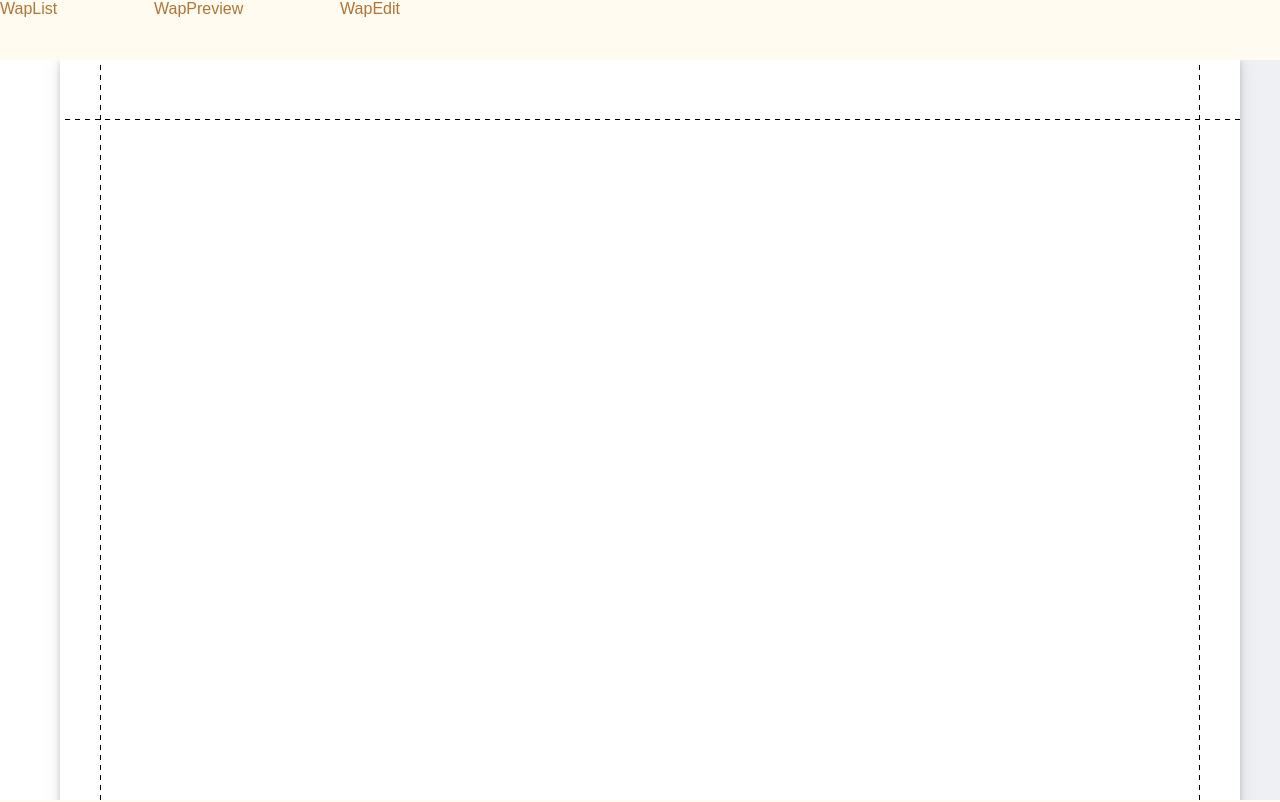
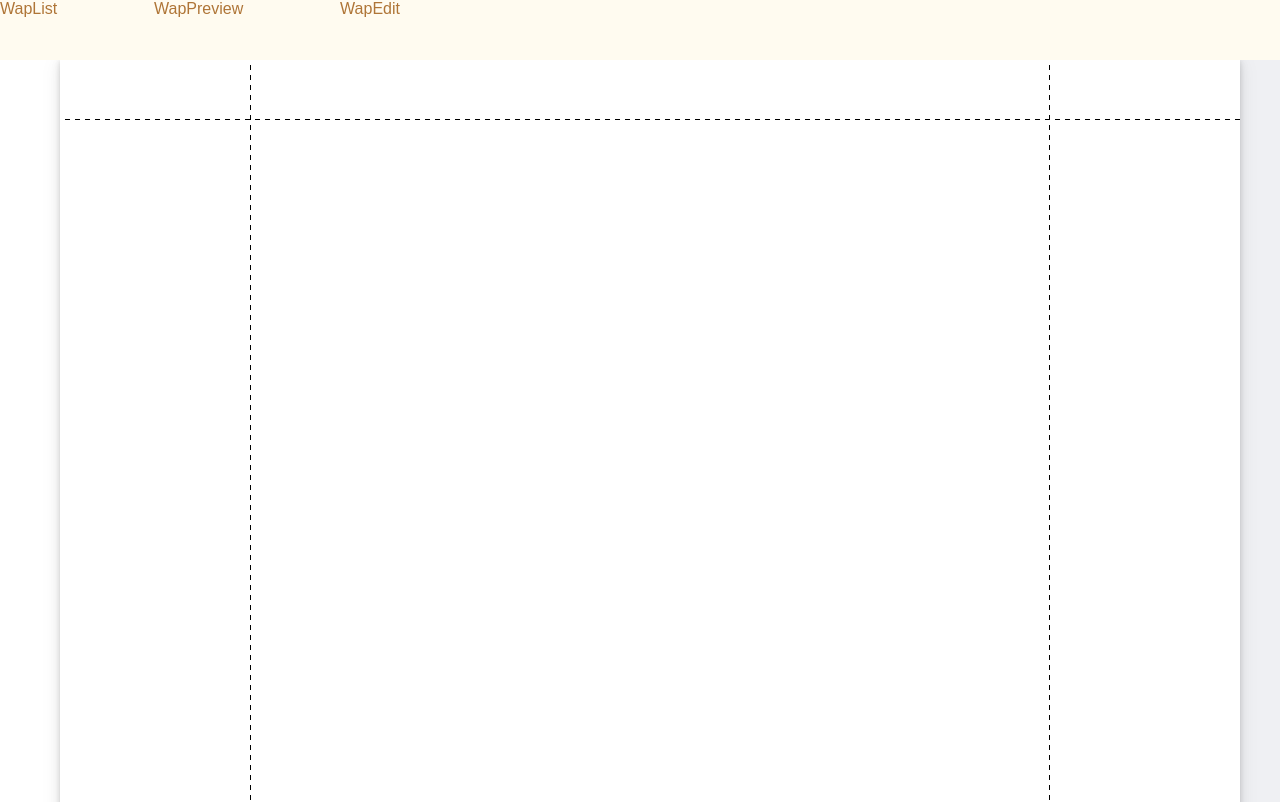
Before and after one commit to yardenfarag/quix, a React (Create React App) app: page /#/website/1/edit in a window 1280 px wide. Shown: the top 802 px of the page. Built offline with nearby package versions, Linux system fonts and the light colour scheme.

Commit message:
hover fix and resize section fix

```diff
--- a/src/assets/styles/views/_wap-edit-page.scss
+++ b/src/assets/styles/views/_wap-edit-page.scss
@@ -3,11 +3,6 @@
     overflow: scroll;
 
     .page-container {
-        height: calc(100vh - $header-height);
-
-        >* {
-            min-height: calc(100vh - $header-height);
-        }
 
         .wap-edit-page {
 
@@ -22,9 +17,7 @@
             &__page {
                 background-color: #fff;
                 box-shadow: 0 1px 5px 0 rgb(0 0 0 / 12%), 0 2px 10px 0 rgb(0 0 0 / 8%), 0 1px 20px 0 rgb(0 0 0 / 8%);
-                height: fit-content;
-
-
+                min-height: calc(100vh - $header-height);
 
                 .overlay-hovered,
                 .overlay-selected {
@@ -49,6 +42,21 @@
                         }
                     }
 
+                    .resize-btn {
+                        pointer-events: all;
+                        z-index: 20;
+                        color: #fff;
+                        font-size: 1.2em;
+                        border: none;
+                        cursor: ns-resize;
+                        box-shadow: rgba(0, 0, 0, 0.25) 0px 25px 50px -12px;
+                        bottom: -3px;
+                        transform: translateY(50%);
+                        padding: 2px 12px;
+                        border-radius: 4px;
+                        left: calc(50% + 200px)
+                    }
+
                     .section-title {
                         bottom: 100%;
                         right: 0;
@@ -56,9 +64,28 @@
                         color: #fff;
                         padding: 5px 8px;
                     }
+
+                    &.section {
+                        .resize-btn {
+                            background-color: $selected-section-border-color;
+                        }
+                    }
+
+                    &.header {
+                        .resize-btn {
+                            background-color: $selected-header-border-color;
+                        }
+                    }
+
+                    &.footer {
+                        .resize-btn {
+                            background-color: $selected-footer-border-color;
+                        }
+                    }
                 }
 
                 .overlay-hovered {
+                    display: none;
 
                     &.section {
                         border: 3px solid $hovered-section-border-color;
@@ -77,7 +104,8 @@
                         .section-title {
                             background-color: $hovered-header-border-color;
                             color: $selected-header-border-color;
-
+                            bottom: unset;
+                            top: 0;
                         }
                     }
 
@@ -114,6 +142,8 @@
 
                         .section-title {
                             background-color: $selected-header-border-color;
+                            bottom: unset;
+                            top: 0;
                         }
                     }
 
@@ -129,6 +159,12 @@
                 .wap-header,
                 .wap-footer,
                 .wap-section {
+
+                    &:hover{
+                        .overlay-hovered{
+                            display: block;
+                        }
+                    }
 
                     &:before {
                         content: '';
@@ -158,7 +194,6 @@
             }
 
             &__side-panel {
-                height: fit-content;
                 width: $edit-panel-width;
             }
 
--- a/src/cmps/wap-edit/Overlay.tsx
+++ b/src/cmps/wap-edit/Overlay.tsx
@@ -7,17 +7,18 @@ interface WapEditOverlayProps {
     media: 'large' | 'medium' | 'small'
     wap: Wap
     selectedSection: Section | null
+    pageRef: HTMLElement | null
 }
 export const Overlay = (props: WapEditOverlayProps) => {
-    const { sections, media, wap, selectedSection } = props
+    const { sections, media, wap, selectedSection, pageRef } = props
+
+    const margin = !pageRef
+        ? wap.styles[media].margin
+        : pageRef.offsetWidth
+
 
     return (
-        <section className="wap-edit-page__overlay absolute flex column"
-            style={
-                {
-                    height: calcTotalHeight(sections, media),
-                }}
-        >
+        <section className="wap-edit-page__overlay absolute flex column">
             {sections.map(section => {
                 return (<div
                     data-id={section.id}
@@ -27,8 +28,9 @@ export const Overlay = (props: WapEditOverlayProps) => {
                     key={`wap-overlay-${section.kind}__${section.id}}`}>
                     { (!selectedSection || selectedSection.id === section.id) &&
                         <div className="dashed-pseudo" style={{
-                        marginInline: wap.margin[media] + 'px',
-                        width: `calc(100% - ${2 * wap.margin[media]})`
+                        marginInline: 'auto',
+                        maxWidth: wap.styles[media].maxWidth || 'auto',
+                        width: `calc(100% - 2*${wap.styles[media].margin})`
                     }}></div>}
                 </div>)
             })}
--- a/src/cmps/wap-edit/SectionMouseOver.tsx
+++ b/src/cmps/wap-edit/SectionMouseOver.tsx
@@ -7,10 +7,22 @@ interface SectionMouseOverProps {
     media: 'large' | 'medium' | 'small'
     buttonPosition: 'top' | 'bottom' | false
     selectedSection: Section | null
+    setGrabMode: React.Dispatch<React.SetStateAction<string>>
+    setSelectedSection: React.Dispatch<React.SetStateAction<Section | null>>
+
 }
 export const SectionMouseOver = (props: SectionMouseOverProps) => {
-    const { section, sections, media, buttonPosition, selectedSection } = props
+    const { section, sections, media, buttonPosition, selectedSection, setGrabMode , setSelectedSection} = props
     const sectionIdx = sections.findIndex(sect => sect.id === section.id)
+
+    const resizeHandler = (ev: MouseEvent) => {
+        setSelectedSection(section)
+        setGrabMode('resize-section')
+    }
+
+    const endResize = ()=>{
+        setGrabMode('')
+    }
 
     return (
         <div className={`${selectedSection?.id === section.id ? 'overlay-selected' : 'overlay-hovered'} ${section.kind} absolute`}
@@ -18,7 +30,7 @@ export const SectionMouseOver = (props: SectionMouseOverProps) => {
             style={{
                 top: sectionIdx === 0 ? '0' : calcTotalHeight(sections.slice(0, sectionIdx), media) + 'px',
                 height: section.styles[media].height,
-                width: section.ref!.offsetWidth + section.panelRef!.offsetWidth + 'px'
+                width: (section?.ref?.offsetWidth || 0) + (section?.panelRef?.offsetWidth || 0) + 'px'
             }}
         >
             <span className={`section-title ${section.kind} flex center absolute`}>
@@ -27,9 +39,14 @@ export const SectionMouseOver = (props: SectionMouseOverProps) => {
             </span>
             {(section.kind === 'section' && buttonPosition) && <button
                 data-id={section.id}
-                className="add-section-btn uppercase absolute"
+                className="btn add-section-btn uppercase absolute"
                 style={{ top: buttonPosition === 'top' ? '-3px' : 'calc(100% + 3px)' }}
             >+ Add section </button>}
+            <button
+                data-id={section.id}
+                className="btn absolute resize-btn flex center" onMouseDown={ev => resizeHandler(ev.nativeEvent)} onMouseUp={endResize}>
+                <svg xmlns="http://www.w3.org/2000/svg" width="1em" height="1em" viewBox="0 0 24 24"><path fill="currentColor" d="M12.29 20.69a.78.78 0 0 0 .24-.16l4-4a.75.75 0 0 0-1.06-1.06l-2.72 2.72V5.81l2.72 2.72a.75.75 0 0 0 1.06-1.06l-4-4a.78.78 0 0 0-.24-.16a.73.73 0 0 0-.58 0a.78.78 0 0 0-.24.16l-4 4a.75.75 0 0 0 0 1.06a.75.75 0 0 0 1.06 0l2.72-2.72v12.38l-2.72-2.72a.75.75 0 0 0-1.06 0a.75.75 0 0 0 0 1.06l4 4a.78.78 0 0 0 .24.16a.73.73 0 0 0 .58 0Z" /></svg>
+            </button>
         </div>
     )
 }
--- /dev/null
+++ b/src/cmps/wap-edit/WapEditFooterSection.tsx
@@ -0,0 +1,37 @@
+import { useState } from "react"
+import { Section } from "../../interfaces/dynamic-element"
+import { SectionMouseOver } from "./SectionMouseOver"
+
+interface WapEditFooterProps {
+    footer: Section
+    media: 'large' | 'medium' | 'small',
+    selectedSection: Section | null
+    sections: Section[]
+    setSelectedSection: React.Dispatch<React.SetStateAction<Section | null>>
+    setGrabMode: React.Dispatch<React.SetStateAction<string>>
+    grabMode: string
+}
+
+export const WapEditFooter = (props: WapEditFooterProps) => {
+    const { footer, media, selectedSection, sections, setSelectedSection, setGrabMode, grabMode } = props
+    const [isHovered, setIsHovered] = useState(false)
+    const hoverHandler = () => {
+        setIsHovered(true)
+    }
+
+    const leaveHandler = () => [
+        setIsHovered(false)
+    ]
+    return (
+        <footer
+            onMouseLeave={leaveHandler}
+            onMouseMove={hoverHandler}
+            data-id={footer.id}
+            data-kind={footer.kind}
+            ref={ref => footer.ref = ref}
+            className={`wap-${footer.kind} ${selectedSection ? '' : 'dashed'}`}
+            style={{ ...footer.styles[media] }}>
+            {(((isHovered && grabMode !== 'resize-section') || selectedSection?.id === footer.id)) && <SectionMouseOver section={footer} sections={sections} media={media} buttonPosition={false} selectedSection={selectedSection} setGrabMode={setGrabMode} setSelectedSection={setSelectedSection} />}
+        </footer>
+    )
+}
--- a/src/cmps/wap-edit/WapEditHeader.tsx
+++ b/src/cmps/wap-edit/WapEditHeader.tsx
@@ -1,20 +1,37 @@
+import { useState } from "react"
 import { Section } from "../../interfaces/dynamic-element"
+import { SectionMouseOver } from "./SectionMouseOver"
 
 interface WapEditHeaderProps {
     header: Section
     media: 'large' | 'medium' | 'small',
     selectedSection: Section | null
+    sections: Section[]
+    setSelectedSection: React.Dispatch<React.SetStateAction<Section | null>>
+    setGrabMode: React.Dispatch<React.SetStateAction<string>>
+    grabMode: string
 }
 
 export const WapEditHeader = (props: WapEditHeaderProps) => {
-    const { header, media, selectedSection } = props
+    const { header, media, selectedSection, sections, setSelectedSection, setGrabMode, grabMode } = props
+    const [isHovered, setIsHovered] = useState(false)
+    const hoverHandler = () => {
+        setIsHovered(true)
+    }
+
+    const leaveHandler = () => [
+        setIsHovered(false)
+    ]
     return (
         <header
+            onMouseLeave={leaveHandler}
+            onMouseMove={hoverHandler}
             data-id={header.id}
             data-kind={header.kind}
             ref={ref => header.ref = ref}
             className={`wap-${header.kind} ${selectedSection ? '' : 'dashed'}`}
             style={{ ...header.styles[media] }}>
+            {(((isHovered && grabMode !== 'resize-section') || selectedSection?.id === header.id)) && <SectionMouseOver section={header} sections={sections} media={media} buttonPosition={false} selectedSection={selectedSection} setGrabMode={setGrabMode} setSelectedSection={setSelectedSection} />}
         </header>
     )
 }
--- a/src/cmps/wap-edit/WapEditSection.tsx
+++ b/src/cmps/wap-edit/WapEditSection.tsx
@@ -1,20 +1,42 @@
+import { useState } from "react"
 import { Section } from "../../interfaces/dynamic-element"
+import { getVerticalHalf } from "../../services/util.service"
+import { SectionMouseOver } from "./SectionMouseOver"
 
 interface WapEditSectionProps {
     section: Section
     media: 'large' | 'medium' | 'small',
-    selectedSection: Section | null
+    selectedSection: Section | null,
+    sections: Section[]
+    setSelectedSection: React.Dispatch<React.SetStateAction<Section | null>>
+    setGrabMode: React.Dispatch<React.SetStateAction<string>>
+    grabMode: string
+
 }
 
 export const WapEditSection = (props: WapEditSectionProps) => {
-    const { section, media, selectedSection } = props
+    const { section, media, selectedSection, sections, setSelectedSection, grabMode, setGrabMode } = props
+    const [addSectionBtnPos, setAddSectionPosition] = useState<'top' | 'bottom' | false>(false)
+
+    const mousemoveHandler = (ev: MouseEvent) => {
+        setAddSectionPosition(getVerticalHalf(ev, section.ref!))
+    }
+
+    const mousedownHandler = () => {
+        setSelectedSection(section)
+    }
+
     return (
         <section
+            onMouseDown={mousedownHandler}
+            onMouseMove={ev => mousemoveHandler(ev.nativeEvent)}
             data-id={section.id}
             data-kind={section.kind}
             ref={ref => section.ref = ref}
             className={`wap-${section.kind} ${selectedSection ? '' : 'dashed'}`}
             style={{ ...section.styles[media] }}>
+            {(((grabMode !== 'resize-section') || selectedSection?.id === section.id)) && <SectionMouseOver section={section} sections={sections} media={media} buttonPosition={(grabMode !== 'resize-section') && addSectionBtnPos} selectedSection={selectedSection} setGrabMode={setGrabMode} setSelectedSection={setSelectedSection} />}
+            {/* {selectedSection?.ref && <SectionMouseOver section={selectedSection} sections={sections} media={media} buttonPosition={(isHovered && addSectionBtnPos)} selectedSection={selectedSection} setGrabMode={setGrabMode} setSelectedSection={setSelectedSection} />} */}
         </section>
     )
 }
--- a/src/interfaces/wap.ts
+++ b/src/interfaces/wap.ts
@@ -3,6 +3,11 @@ export interface Wap {
     name: string
     imgUrl: string
     cmps: Cmp[]
+    styles: {
+        small: {[key: string]: string},
+        medium: {[key: string]: string},
+        large: {[key: string]: string},
+    }
     margin:{
         small:number
         medium:number
--- a/src/services/util.service.ts
+++ b/src/services/util.service.ts
@@ -17,10 +17,11 @@ export function getRandomInt(max: number, min = 0, isInclusive = false) {
     return Math.floor(Math.random() * (Math.floor(max) - Math.ceil(min) + (isInclusive ? 1 : 0)) + Math.ceil(min))
 }
 
-export function getVerticalHalf(ev: MouseEvent, el: HTMLElement){
-    const { offsetY } = ev
-        if (offsetY < el.offsetHeight / 2) return 'top'
-        else return 'bottom'
+export function getVerticalHalf(ev: MouseEvent, el: HTMLElement) {
+    const { clientY } = ev
+    const { top, height } = el.getBoundingClientRect()
+    if (clientY < top + height / 2) return 'top'
+    else return 'bottom'
 }
 
 export function calcTotalHeight(sections: Section[], media: 'large' | 'medium' | 'small') {
--- a/src/views/WapEdit.tsx
+++ b/src/views/WapEdit.tsx
@@ -1,7 +1,6 @@
-import { useEffect, useState } from 'react'
-import { WapEditFooter } from '../cmps/wap-edit/FooterSection'
+import { useEffect, useRef, useState } from 'react'
+import { WapEditFooter } from '../cmps/wap-edit/WapEditFooterSection'
 import { WapEditHeader } from '../cmps/wap-edit/WapEditHeader'
-import { SectionMouseOver } from '../cmps/wap-edit/SectionMouseOver'
 import { Overlay } from '../cmps/wap-edit/Overlay'
 import { WapEditPanel } from '../cmps/wap-edit/WapEditPanel'
 import { WapEditSection } from '../cmps/wap-edit/WapEditSection'
@@ -15,6 +14,14 @@ const WapEdit = () => {
         name: 'my wap',
         cmps: [] as Cmp[],
         imgUrl: '',
+        styles: {
+            small: {},
+            medium: {},
+            large: {
+                margin: '40px',
+                maxWidth: '800px'
+            }
+        },
         margin: {
             small: 40,
             medium: 40,
@@ -26,13 +33,15 @@ const WapEdit = () => {
     const [addSectionPosition, setAddSectionPosition] = useState<'top' | 'bottom'>('bottom')
     const [selectedElement, setSelectedElement] = useState<Section | null>(null)
     const [media, setMedia] = useState<'large' | 'medium' | 'small'>('large')
+    const [grabMode, setGrabMode] = useState<string>('')
+    const pageRef = useRef<HTMLElement>(null)
 
     const [sections, setSections] = useState([
         {
             id: makeId(),
             name: '',
             kind: 'section',
-            styles: { small: {}, medium: {}, large: { height: '400px' } },
+            styles: { small: {}, medium: {}, large: { height: '200px' } },
             ref: null,
             panelRef: null
         },
@@ -40,7 +49,23 @@ const WapEdit = () => {
             id: makeId(),
             name: '',
             kind: 'section',
-            styles: { small: {}, medium: {}, large: { height: '400px' } },
+            styles: { small: {}, medium: {}, large: { height: '200px' } },
+            ref: null,
+            panelRef: null
+        },
+        {
+            id: makeId(),
+            name: '',
+            kind: 'section',
+            styles: { small: {}, medium: {}, large: { height: '200px' } },
+            ref: null,
+            panelRef: null
+        },
+        {
+            id: makeId(),
+            name: '',
+            kind: 'section',
+            styles: { small: {}, medium: {}, large: { height: '200px' } },
             ref: null,
             panelRef: null
         }
@@ -63,13 +88,37 @@ const WapEdit = () => {
         panelRef: null
     } as Section)
 
-    const hoverHandler = (ev: MouseEvent) => {
-        hoveredSectionHandler(ev)
+    const mouseoverHandler = (ev: MouseEvent) => {
+        if (grabMode === 'resize-section') return resizeSectionHandler(ev)
+        // hoveredSectionHandler(ev)
     }
 
-    const clickHandler = (ev: MouseEvent) => {
-        const foundSection = getSectionUnderPointer(ev)
-        if (selectedSection !== foundSection) setSelectedSection(foundSection)
+    const mouseupHandler = (ev: MouseEvent) => {
+        setGrabMode('')
+    }
+
+    const mousedownHandler = (ev: MouseEvent) => {
+        // const foundSection = getSectionUnderPointer(ev)
+        // if (selectedSection !== foundSection) setSelectedSection(foundSection)
+    }
+
+    const resizeSectionHandler = (ev: MouseEvent) => {
+        const diff = ev.pageY < selectedSection!.ref!.getBoundingClientRect().top && ev.movementY > 0
+            ? 0
+            : window.innerHeight - ev.clientY < 10
+                ? 5
+                : ev.movementY
+        const height = calcTotalHeight([selectedSection!], media) + ev.movementY + 'px'
+        const styles = selectedSection!.styles
+        styles[media] = { ...styles[media], height }
+        selectedSection!.ref!.style.height = height
+        selectedSection!.panelRef!.style.height = height
+        selectedSection!.styles = styles
+        setSelectedSection({ ...selectedSection! })
+        // if (ev.movementY < 0) (ev.target as HTMLElement).scrollIntoView(false)
+        // if (window.innerHeight - ev.clientY)(ev.target as HTMLElement).scrollIntoView({block:'end'})
+        // if (ev.movementY < 0) pageRef.current!.style.height = calcTotalHeight([header, ...sections, footer], media) + 'px'
+        // ;(ev.target as HTMLElement).scrollIntoView()
     }
 
     const getSectionUnderPointer = (ev: MouseEvent) => {
@@ -88,7 +137,7 @@ const WapEdit = () => {
 
     const hoveredSectionHandler = (ev: MouseEvent) => {
         const target = ev.target! as HTMLElement
-        if (target.classList.contains('add-section-btn')) return
+        if (target.classList.contains('btn')) return
 
         const foundSection = getSectionUnderPointer(ev)
         const position = foundSection ? getVerticalHalf(ev, foundSection.ref!) : addSectionPosition
@@ -98,37 +147,43 @@ const WapEdit = () => {
     }
 
     useEffect(() => {
-
-        document.addEventListener('mousemove', hoverHandler)
-        document.addEventListener('click', clickHandler)
+        document.addEventListener('mousemove', mouseoverHandler)
+        document.addEventListener('mousedown', mousedownHandler)
+        document.addEventListener('mouseup', mouseupHandler)
 
         return () => {
-            document.removeEventListener('mousemove', hoverHandler)
-            document.removeEventListener('click', clickHandler)
+            document.removeEventListener('mousemove', mouseoverHandler)
+            document.removeEventListener('mousedown', mousedownHandler)
+            document.removeEventListener('mousedown', mousedownHandler)
         }
     })
 
     return (
-        <section className='wap-edit-page relative'>
+        <section className='wap-edit-page relative' onClick={()=>setSelectedSection(null)}>
             <div className="page-container flex">
-                <div className="wap-edit-page__tool-sidebar"
-                    style={{ height: calcTotalHeight([...sections, header, footer], media) }}></div>
-                <main className='wap-edit-page__page grow-1 relative'>
-                    {hoveredSection?.ref && <SectionMouseOver section={hoveredSection} sections={[header, ...sections, footer]} media={media} buttonPosition={addSectionPosition} selectedSection={selectedSection}/>}
-                    {selectedSection?.ref && <SectionMouseOver section={selectedSection} sections={[header, ...sections, footer]} media={media} buttonPosition={((selectedSection === hoveredSection) && addSectionPosition)} selectedSection={selectedSection}/>}
-                    {/* {selectedSection && <SelectedSectionOverlay section={selectedSection} sections={[header, ...sections, footer]} media={media} />} */}
-                    <WapEditHeader header={header} media={media} selectedSection={selectedSection} />
+                <div className="wap-edit-page__tool-sidebar"></div>
+                <main className='wap-edit-page__page grow-1 relative' ref={pageRef}>
+                    <WapEditHeader header={header} media={media} selectedSection={selectedSection}
+                            sections={[header,...sections,footer]} grabMode={grabMode}
+                            setGrabMode={setGrabMode} setSelectedSection={setSelectedSection}/>
                     {sections.map((section) => {
                         return (<WapEditSection
                             key={`wap-${section.kind}__${section.id}}`}
+                            sections={[header,...sections,footer]} grabMode={grabMode}
+                            setGrabMode={setGrabMode} setSelectedSection={setSelectedSection}
                             section={section} media={media} selectedSection={selectedSection}
                         />)
                     })}
-                    <WapEditFooter footer={footer} media={media} selectedSection={selectedSection} />
+                    <WapEditFooter footer={footer} media={media} selectedSection={selectedSection}
+                            sections={[header,...sections,footer]} grabMode={grabMode}
+                            setGrabMode={setGrabMode} setSelectedSection={setSelectedSection} />
+                    <div style={{width:'100%',height:'60px'}}>
+
+                    </div>
 
                 </main>
                 <WapEditPanel sections={[header, ...sections, footer]} media={media} />
-                <Overlay wap={wap} sections={[header, ...sections, footer]} selectedSection={selectedSection} media={media} />
+                <Overlay pageRef={pageRef.current} wap={wap} sections={[header, ...sections, footer]} selectedSection={selectedSection} media={media} />
             </div>
         </section>
     )
```
Also changed, not shown: src/cmps/wap-edit/FooterSection.tsx (deleted, +0 -20 lines).
